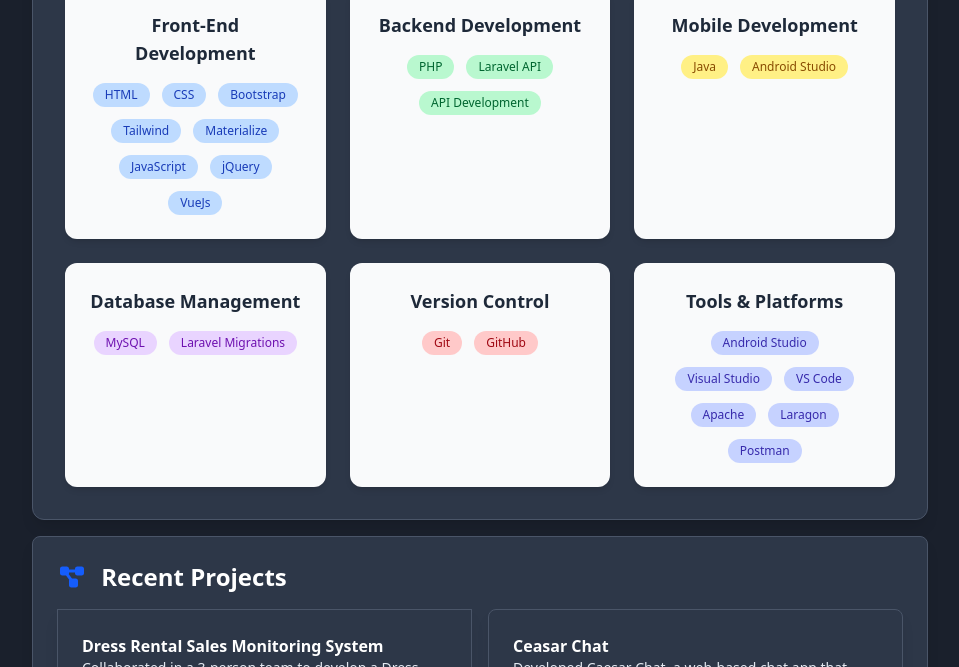
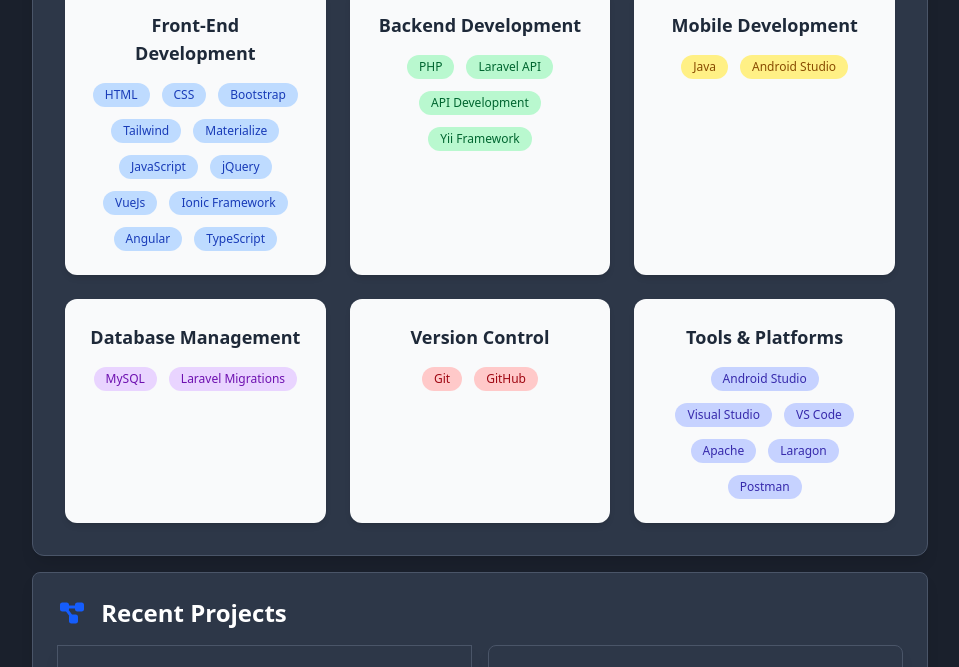
Before and after one commit to LeoOdaya117/Portfolio, a website: page public/index.html in a window 1280 px wide. Shown: the part 920-1587 px from the top of the page, without its empty margins (160-1119 px from the left). Drawn offline with nearby package versions, Linux system fonts and the light colour scheme.

Commit message:
add Ionic Framework, Angular, TypeScript, and Yii Framework to technology chips in index.html

```diff
--- a/public/index.html
+++ b/public/index.html
@@ -157,6 +157,9 @@
                             <span class="tech-chip bg-blue-200 text-blue-800 rounded-full py-1 px-3 text-xs font-medium transition duration-300 ease-in-out transform hover:scale-110 hover:rotate-12 hover:shadow-md hover:bg-blue-300">JavaScript</span>
                             <span class="tech-chip bg-blue-200 text-blue-800 rounded-full py-1 px-3 text-xs font-medium transition duration-300 ease-in-out transform hover:scale-110 hover:rotate-12 hover:shadow-md hover:bg-blue-300">jQuery</span>
                             <span class="tech-chip bg-blue-200 text-blue-800 rounded-full py-1 px-3 text-xs font-medium transition duration-300 ease-in-out transform hover:scale-110 hover:rotate-12 hover:shadow-md hover:bg-blue-300">VueJs</span>
+                            <span class="tech-chip bg-blue-200 text-blue-800 rounded-full py-1 px-3 text-xs font-medium transition duration-300 ease-in-out transform hover:scale-110 hover:rotate-12 hover:shadow-md hover:bg-blue-300">Ionic Framework</span>
+                            <span class="tech-chip bg-blue-200 text-blue-800 rounded-full py-1 px-3 text-xs font-medium transition duration-300 ease-in-out transform hover:scale-110 hover:rotate-12 hover:shadow-md hover:bg-blue-300">Angular</span>
+                            <span class="tech-chip bg-blue-200 text-blue-800 rounded-full py-1 px-3 text-xs font-medium transition duration-300 ease-in-out transform hover:scale-110 hover:rotate-12 hover:shadow-md hover:bg-blue-300">TypeScript</span>
                         </div>
                     </div>
 
@@ -167,6 +170,7 @@
                             <span class="tech-chip bg-green-200 text-green-800 rounded-full py-1 px-3 text-xs font-medium transition duration-300 ease-in-out transform hover:scale-110 hover:rotate-12 hover:shadow-md hover:bg-green-300">PHP</span>
                             <span class="tech-chip bg-green-200 text-green-800 rounded-full py-1 px-3 text-xs font-medium transition duration-300 ease-in-out transform hover:scale-110 hover:rotate-12 hover:shadow-md hover:bg-green-300">Laravel API</span>
                             <span class="tech-chip bg-green-200 text-green-800 rounded-full py-1 px-3 text-xs font-medium transition duration-300 ease-in-out transform hover:scale-110 hover:rotate-12 hover:shadow-md hover:bg-green-300">API Development</span>
+                            <span class="tech-chip bg-green-200 text-green-800 rounded-full py-1 px-3 text-xs font-medium transition duration-300 ease-in-out transform hover:scale-110 hover:rotate-12 hover:shadow-md hover:bg-green-300">Yii Framework</span>
                         </div>
                     </div>
 
```
